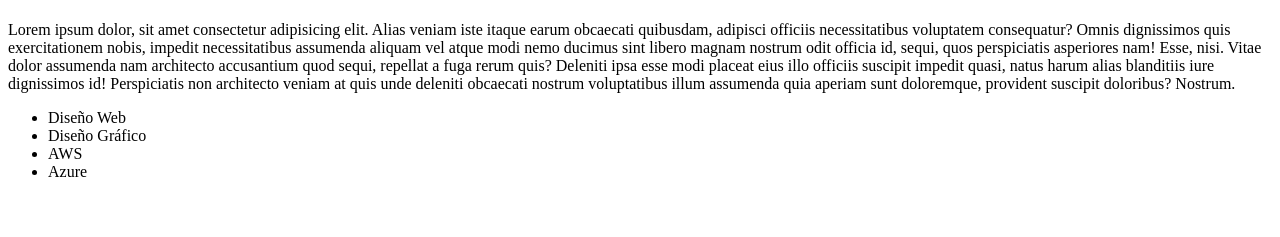
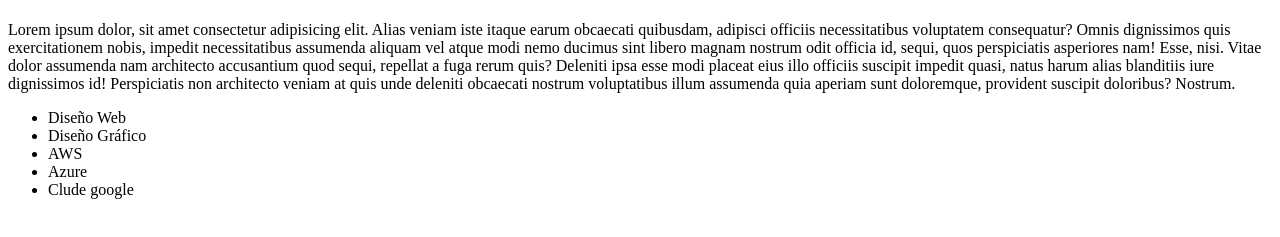
Before and after one commit to maurot74/simple, a plain HTML site: page index.html in a window 1280 px wide. Shown: the part 59-296 px from the top of the page. Drawn offline with Linux system fonts and the light colour scheme.

Commit message:
Agregué otro item

```diff
--- a/index.html
+++ b/index.html
@@ -14,6 +14,7 @@
         <li>Diseño Gráfico</li>
         <li>AWS</li>
         <li>Azure</li>
+        <li>Clude google</li>
     </ul>
 </body>
 </html>
```
